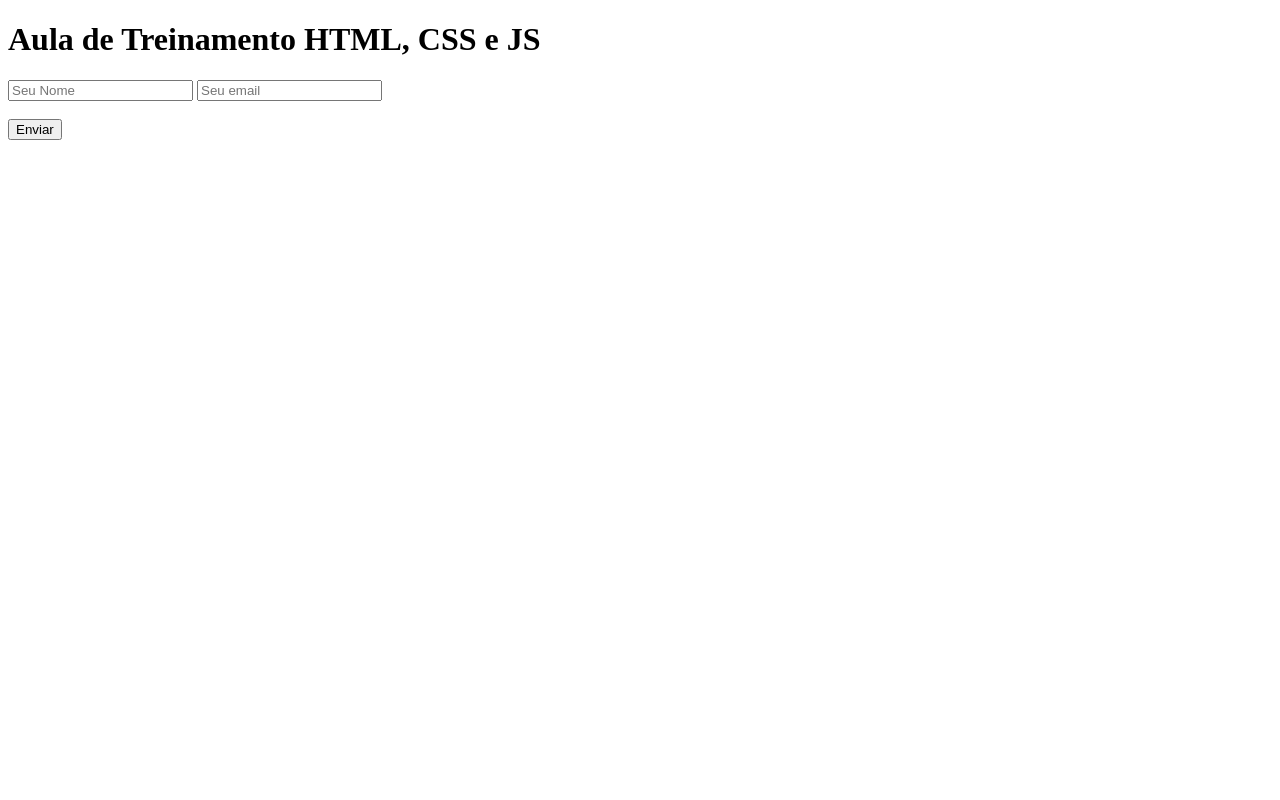
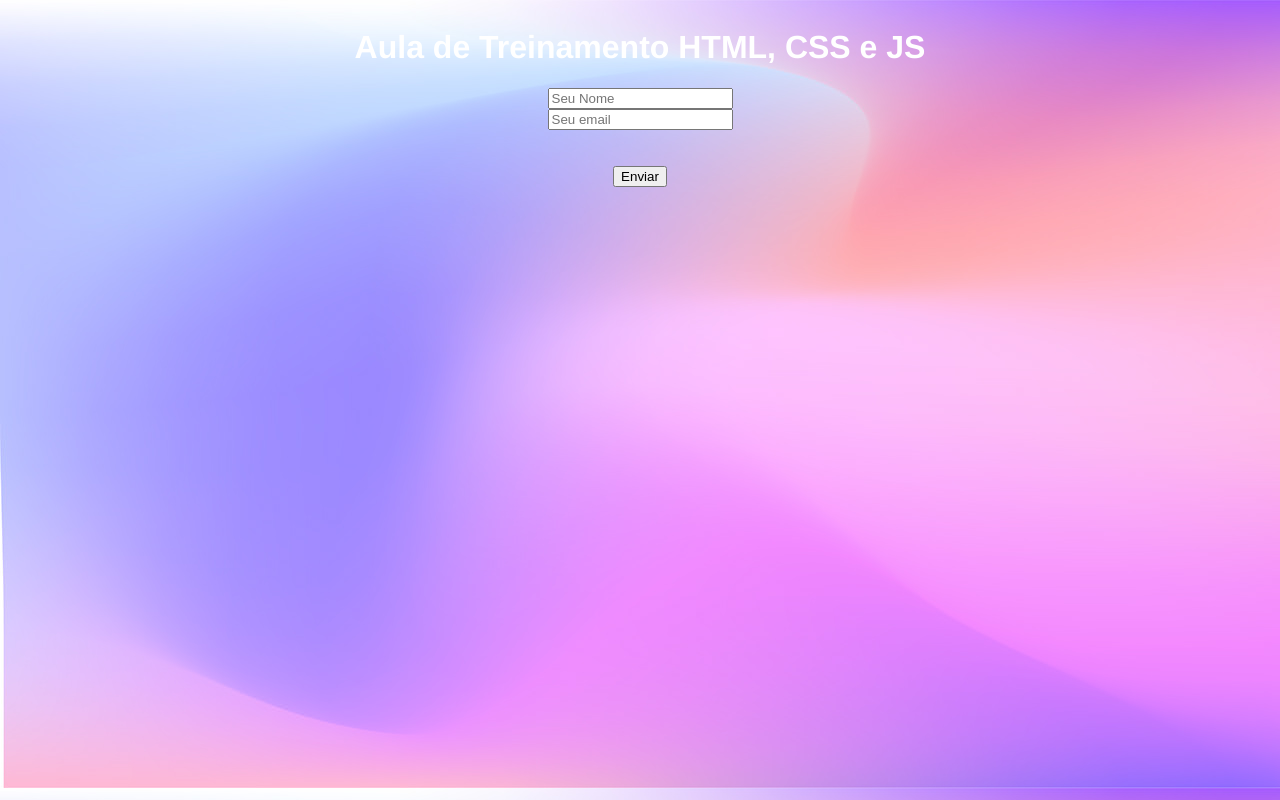
Before and after one commit to LeandroTeles1/Reproduzir_wireframe.io, a plain HTML site: page index.html in a window 1280 px wide. Drawn offline with Linux system fonts and the light colour scheme.

Commit message:
3 commit

```diff
--- a/index.html
+++ b/index.html
@@ -5,8 +5,11 @@
     <meta http-equiv="X-UA-Compatible" content="IE=edge">
     <meta name="viewport" content="width=device-width, initial-scale=1.0">
     <title>Document</title>
+    <link rel="stylesheet" href="styles.css">
 </head>
+
 <body>
+
     <h1>Aula de Treinamento HTML, CSS e JS</h1>
 
     <input type="text" class="form-control" id="name" aria-describedby="namehelp" placeholder="Seu Nome">
--- /dev/null
+++ b/styles.css
@@ -0,0 +1,9 @@
+body {
+    display: flex;
+    align-items: center;
+    justify-content: center;
+    flex-direction: column;
+    font-family: "Gill Sans Extrabold", Helvetica, sans-serif;
+    background-image: url("imagens/4d845686128681.5d909dad4ddd3.jpg");
+    color: white;
+}
```
Also changed, not shown: imagens/4d845686128681.5d909dad4ddd3.jpg (added), imagens/ad6af0e186ad49411986319a2726886a.jpg (added), imagens/download(1).jpeg (added), imagens/download.jpeg (added), imagens/matrix.jpg (renamed from imagens/matrix_740523562.jpg), imagens/parede-de-tijolos-com-luzes_266732-17685.jpg (added).
